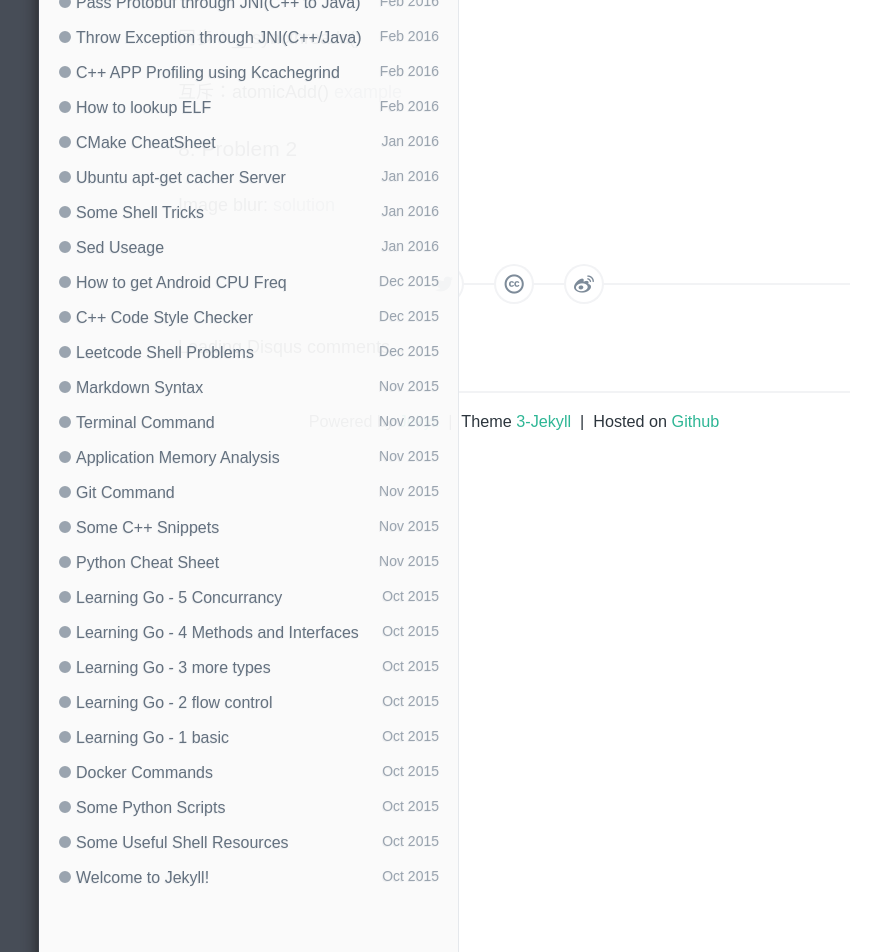
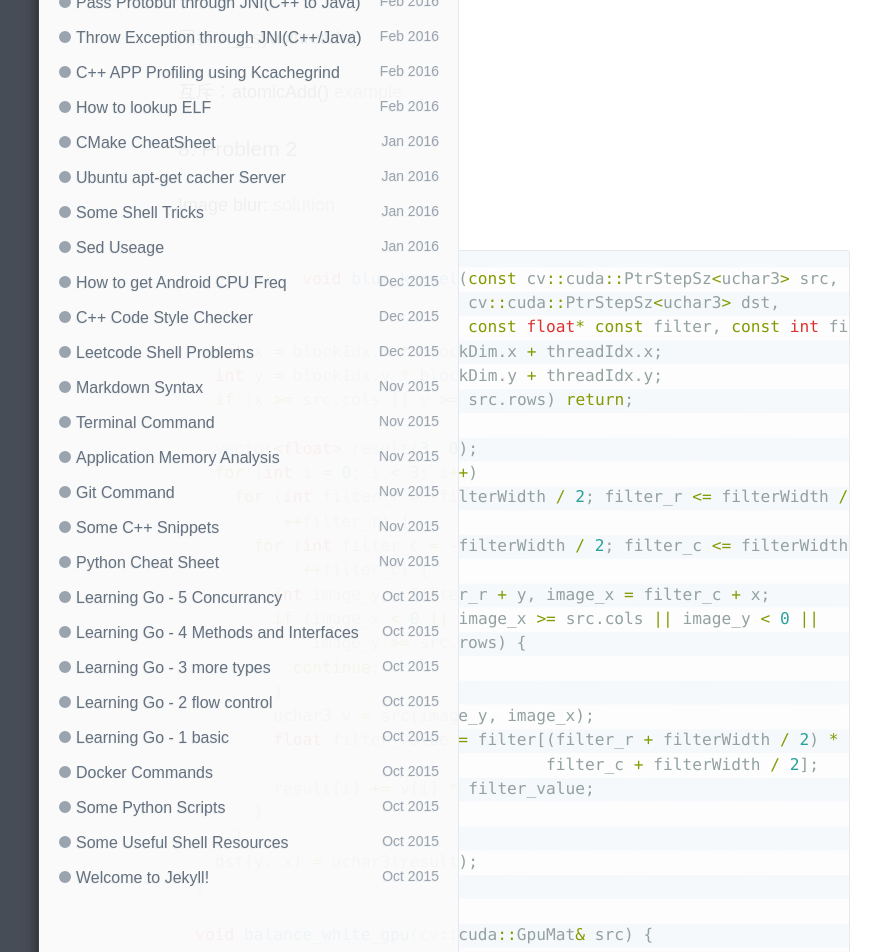
Before and after one commit to wykvictor/wykvictor.github.io, a Jekyll site: the page built from _posts/programming/2016-4-3-Cuda-1.md, in a window 1280 px wide. Shown: the part 2595-3547 px from the top of the page, without its empty margins (126-1007 px from the left). Built offline with Jekyll 4.4.1, drawn with Linux system fonts in a browser that asks for light colours; comment, search, counter and statistics services are not loaded; some of the changed text lies outside the part shown.

Commit message:
add blur to cuda-1.md

```diff
--- a/_posts/programming/2016-4-3-Cuda-1.md
+++ b/_posts/programming/2016-4-3-Cuda-1.md
@@ -66,3 +66,41 @@
 ### 8. Problem 2
 Image blur:
 [solution](https://github.com/wykvictor/cs344-udacity/blob/master/Problem%20Sets/Problem%20Set%202/student_func.cu)
+{% highlight C++ %}
+__global__ void blur_kernel(const cv::cuda::PtrStepSz<uchar3> src,
+                            cv::cuda::PtrStepSz<uchar3> dst,
+                            const float* const filter, const int filterWidth) {
+  int x = blockIdx.x * blockDim.x + threadIdx.x;
+  int y = blockIdx.y * blockDim.y + threadIdx.y;
+  if (x >= src.cols || y >= src.rows) return;
+
+  vector<float> result(3, 0);
+  for (int i = 0; i < 3; i++)
+    for (int filter_r = -filterWidth / 2; filter_r <= filterWidth / 2;
+         ++filter_r) {
+      for (int filter_c = -filterWidth / 2; filter_c <= filterWidth / 2;
+           ++filter_c) {
+        int image_y = filter_r + y, image_x = filter_c + x;
+        if (image_x < 0 || image_x >= src.cols || image_y < 0 ||
+            image_y >= src.rows) {
+          continue;
+        }
+        uchar3 v = src(image_y, image_x);
+        float filter_value = filter[(filter_r + filterWidth / 2) * filterWidth +
+                                    filter_c + filterWidth / 2];
+        result[i] += v[i] * filter_value;
+      }
+    }
+  dst(y, x) = uchar3(result);
+}
+
+void balance_white_gpu(cv::cuda::GpuMat& src) {
+  const int m = 32;
+  int numRows = src.rows, numCols = src.cols;
+  if (numRows == 0 || numCols == 0) return;
+  const dim3 gridSize(ceil((float)numCols / m), ceil((float)numRows / m), 1);
+  const dim3 blockSize(m, m, 1);
+  cv::cuda::GpuMat dst;
+  blur_kernel << <gridSize, blockSize>>> (src, dst, filter, filterWidth);
+}
+{% endhighlight %}
```
